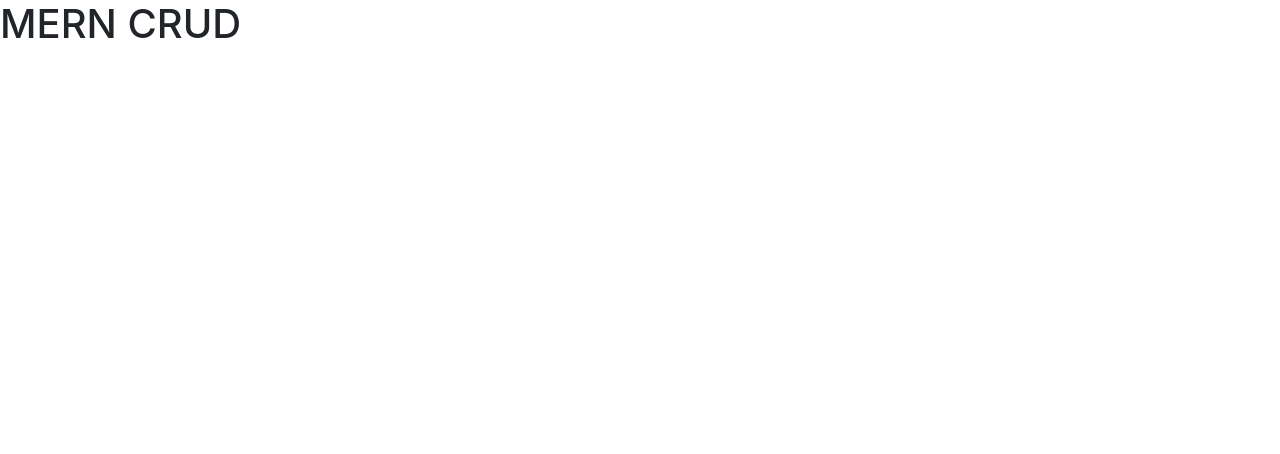
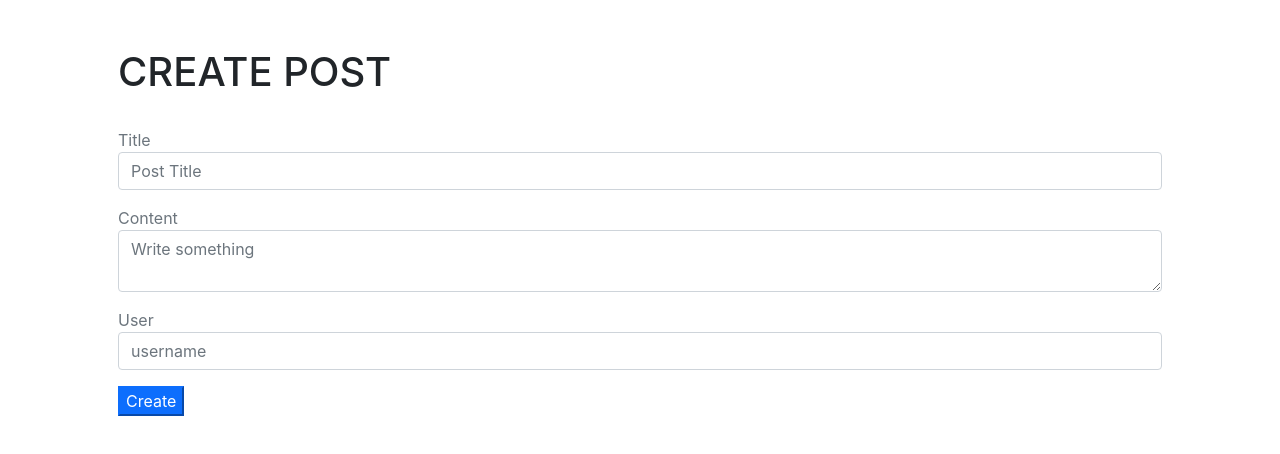
Before and after one commit to siddhiiguptaa/100DaysofCode, a React (Create React App) app in the folder DAY7/MERN_CRUD_app/client/: page /create in a window 1280 px wide. Shown: the top 454 px of the page. Built offline with nearby package versions, Linux system fonts and the light colour scheme.

Commit message:
added create post route

```diff
--- a/DAY7/MERN_CRUD_app/client/public/index.html
+++ b/DAY7/MERN_CRUD_app/client/public/index.html
@@ -28,7 +28,7 @@
       work correctly both with client-side routing and a non-root public URL.
       Learn how to configure a non-root public URL by running `npm run build`.
     -->
-    <title>React App</title>
+    <title>Mern Stack App</title>
   </head>
   <body>
     <noscript>You need to enable JavaScript to run this app.</noscript>
--- a/DAY7/MERN_CRUD_app/client/src/App.js
+++ b/DAY7/MERN_CRUD_app/client/src/App.js
@@ -1,9 +1,13 @@
 import React from 'react'
+// import { BrowserRouter as Router} from "react-router-dom";
+
 
 export default function App() {
   return (
-    <div>
-      <h1>MERN CRUD</h1>
+
+    <div className="container p-5">
+      <h1>MERN CRUD App</h1>
     </div>
+
   )
 }
--- /dev/null
+++ b/DAY7/MERN_CRUD_app/client/src/Create.js
@@ -0,0 +1,31 @@
+import React from 'react'
+// import { BrowserRouter as Router} from "react-router-dom";
+
+
+export default function Create() {
+  return (
+
+    <div className="container p-5">
+      <h1>CREATE POST</h1>
+      <br />
+      <form>
+            <div className="form-group mb-3">
+                <label htmlFor="title" className="text-muted">Title</label>
+                <input type="text" className="form-control" placeholder="Post Title" required/>
+            </div>
+            <div className="form-group mb-3">
+                <label htmlFor="Content" className="text-muted">Content</label>
+                <textarea type="text" className="form-control" placeholder="Write something" required name="content-textarea"></textarea>
+            </div>
+            <div className="form-group mb-3">
+                <label htmlFor="User" className="text-muted">User</label>
+                <input type="text" className="form-control" placeholder="username" required/>
+            </div>
+            <div mb-3>
+                <button className="btn-primary">Create</button>
+            </div>
+      </form>
+    </div>
+
+  )
+}
--- a/DAY7/MERN_CRUD_app/client/src/Routes.js
+++ b/DAY7/MERN_CRUD_app/client/src/Routes.js
@@ -1,14 +1,19 @@
 import React from 'react'
-import { BrowserRouter, Switch, Router } from 'react-router-dom'
+import { BrowserRouter, Switch, Route } from 'react-router-dom'
+
+import App from './App'
+import Create from './Create'
+
 
 const Routes = () => {
     return(
         <BrowserRouter>
             <Switch>
-                <Route path="/" exact component={App} />
+                <Route path="/" exact component = { App } />
+                <Route path="/create" exact component = { Create } />
             </Switch>
         </BrowserRouter>
-    )
+    );
 }
 
 export default Routes
--- a/DAY7/MERN_CRUD_app/client/src/index.js
+++ b/DAY7/MERN_CRUD_app/client/src/index.js
@@ -1,12 +1,13 @@
 import React from 'react';
 import ReactDOM from 'react-dom';
 import './index.css';
-import App from './App';
+// import App from './App';
 import reportWebVitals from './reportWebVitals';
+import Routes from './Routes';
 
 ReactDOM.render(
   <React.StrictMode>
-    <App />
+    <Routes />
   </React.StrictMode>,
   document.getElementById('root')
 );
```
